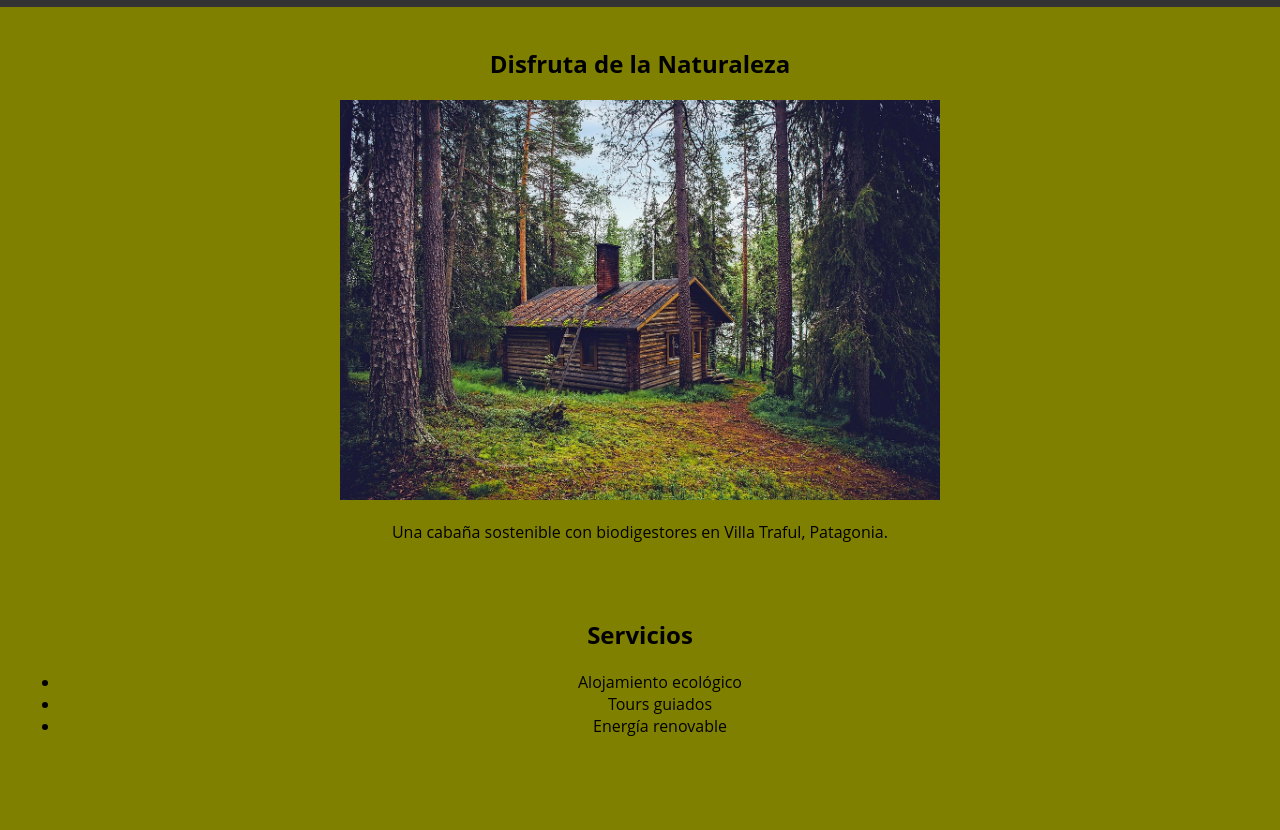
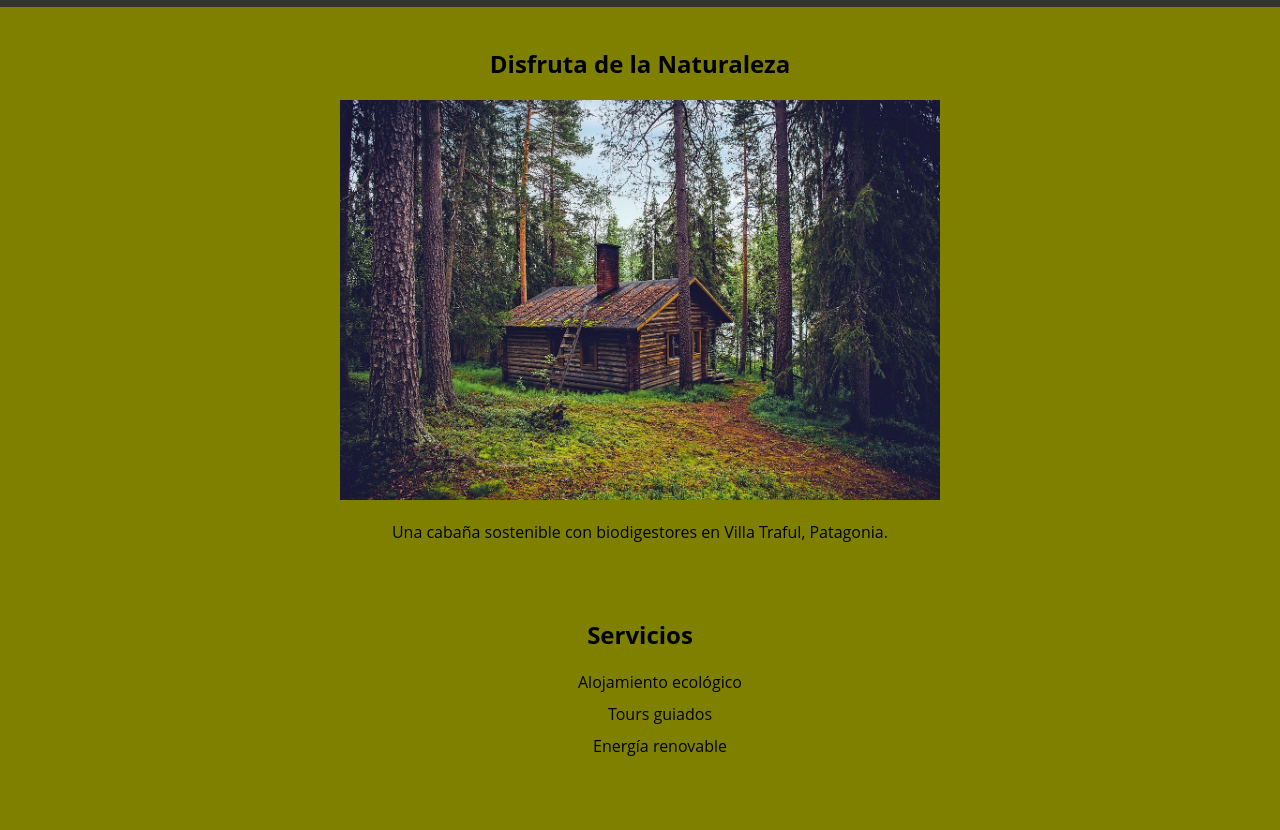
Before and after one commit to Federico9601/VillaTraful, a plain HTML site: page index.html in a window 1280 px wide. Shown: the part 121-951 px from the top of the page. Drawn offline with Linux system fonts and the light colour scheme.

Commit message:
Update styles.css

```diff
--- a/styles.css
+++ b/styles.css
@@ -32,3 +32,9 @@ img {
     max-width: 100%;
     height: auto;
 }
+ul {list-style-type: none;
+    paddin: 0;
+}
+li {
+    margin-bottom: 10px;
+}
```
